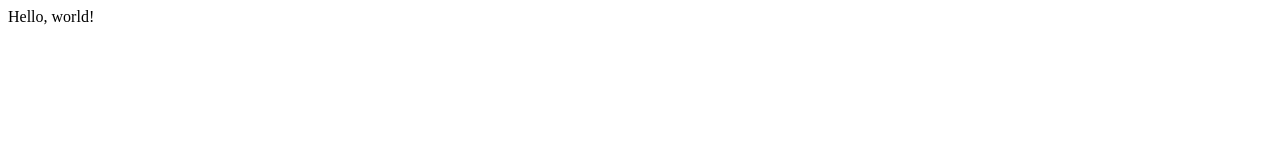
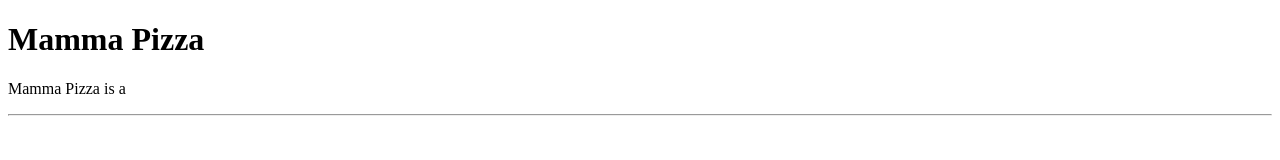
Before and after one commit to sickyboi/realone, a plain HTML site: page index.html in a window 1280 px wide. Drawn offline with Linux system fonts and the light colour scheme.

Commit message:
added title text and image

```diff
--- a/index.html
+++ b/index.html
@@ -1,9 +1,13 @@
 <!DOCTYPE html>
 <html>
     <head>
-        <title>My Webpage</title>
+        <title>Mamma Pizza</title>
+        <link rel="icon" type="image/ico" href="pizza.jpg" />
+        <link rel="stylesheet" href="styles.css">
     </head>
     <body>
-        Hello, world!
+        <h1>Mamma Pizza</h1>
+        <p>Mamma Pizza is a</p>
+        <hr>
     </body>
 </html>
```
